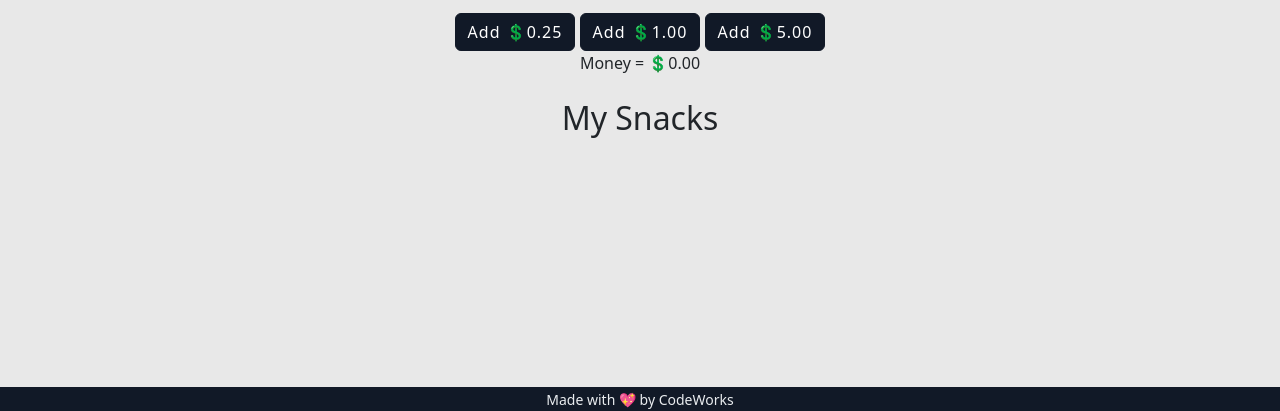
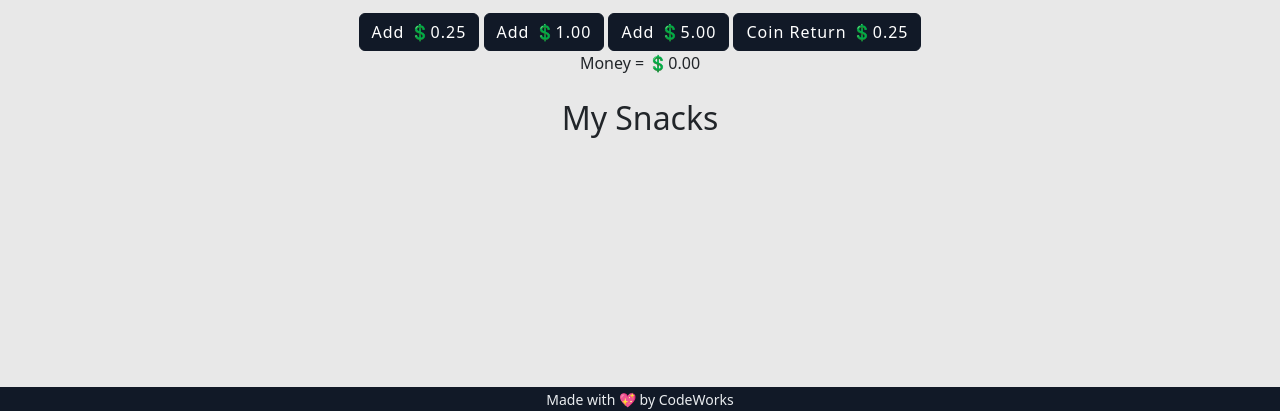
Before and after one commit to AustinPerry22/Vendr, a website with bundled scripts: page index.html in a window 1280 px wide. Shown: the part 389-800 px from the top of the page. Built offline with nearby package versions, Linux system fonts and the light colour scheme; a script that the page names is missing.

Commit message:
added coin return

```diff
--- a/app/services/SnacksServices.js
+++ b/app/services/SnacksServices.js
@@ -4,8 +4,11 @@ import { Snack } from "../models/Snacks.js";
 class SnacksServices {
 
     addMoney(value) {
-        AppState.money += value
-        this.enableButton()
+        if (value < 0 && AppState.money < .25) {
+        } else {
+            AppState.money += value
+            this.enableButton()
+        }
     }
 
     buySnack(snackName) {
--- a/index.html
+++ b/index.html
@@ -49,6 +49,7 @@
           <button class="btn btn-dark" onclick="app.SnacksController.addMoney(0.25)">Add 💲0.25</button>
           <button class="btn btn-dark" onclick="app.SnacksController.addMoney(1.00)">Add 💲1.00</button>
           <button class="btn btn-dark" onclick="app.SnacksController.addMoney(5.00)">Add 💲5.00</button>
+          <button class="btn btn-dark" onclick="app.SnacksController.addMoney(-0.25)">Coin return 💲0.25</button>
           <p id="money"></p>
         </div>
       </section>
```
